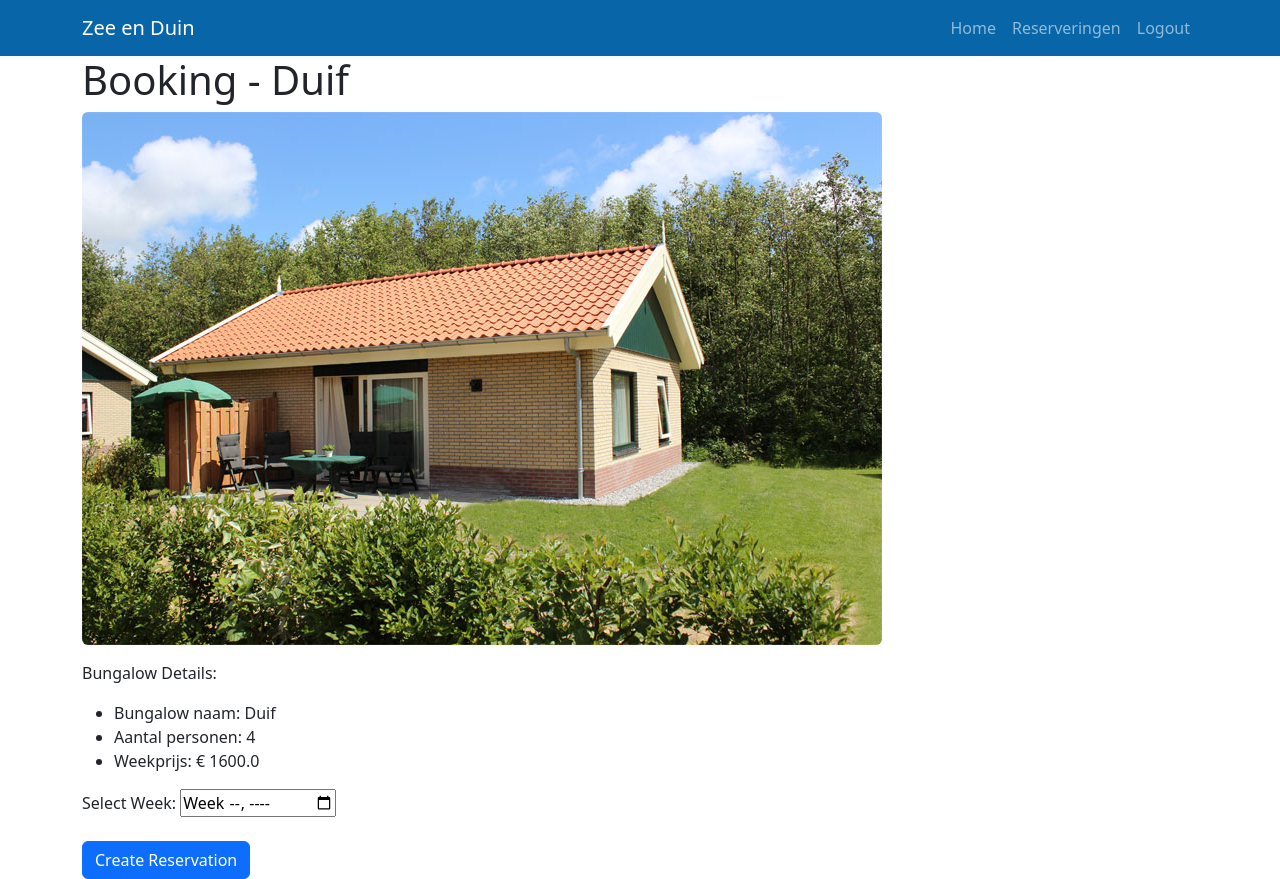
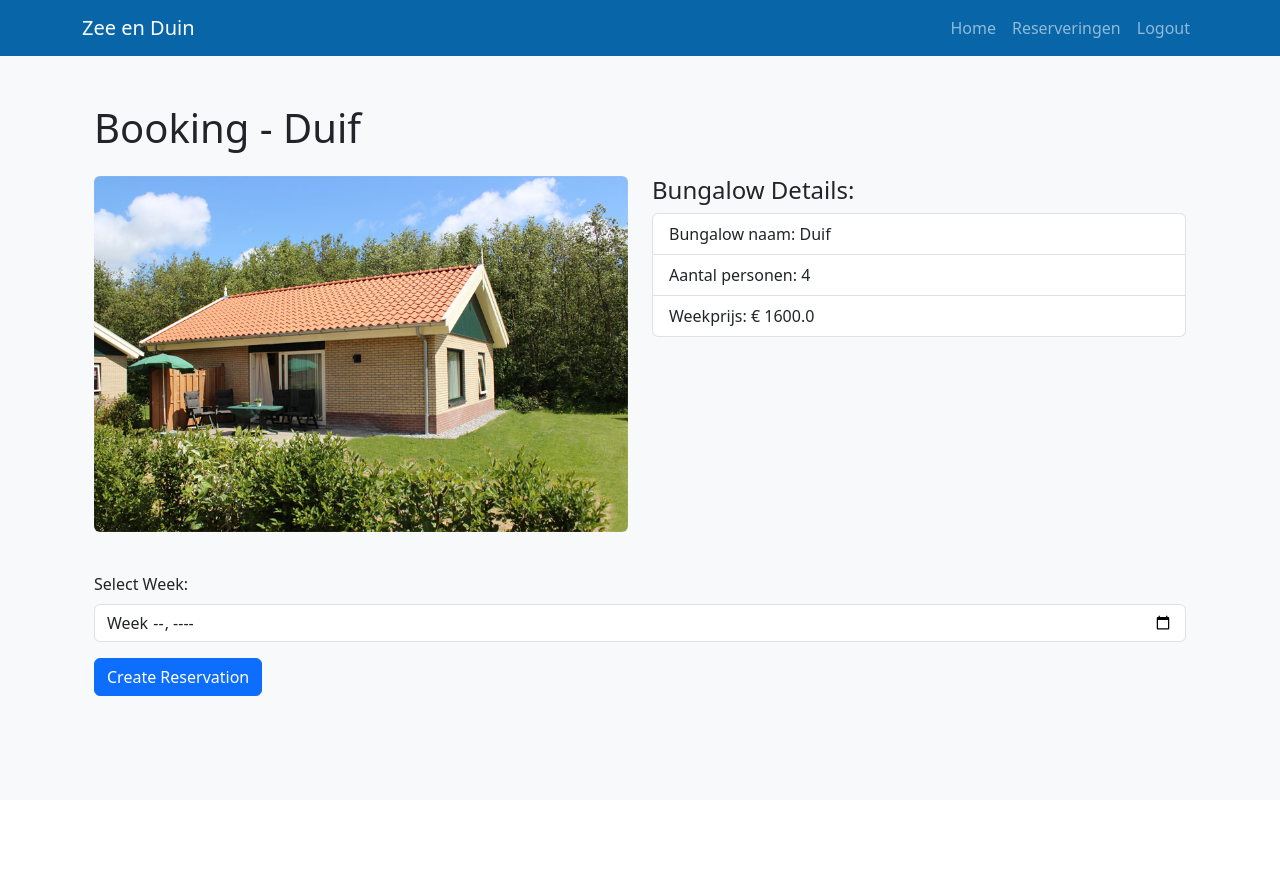
Before and after one commit to Reinder15/project_webtech, a Flask app: page /booking/1 in a window 1280 px wide. After the commit the page ends 696 px from the top, so only its background shows below. Run offline with Flask 3, Linux system fonts and the light colour scheme; a user stored in the database is signed in.

Commit message:
Booking page is prettier

```diff
--- a/website/templates/booking.html
+++ b/website/templates/booking.html
@@ -6,31 +6,42 @@ content%}
     <meta name="viewport" content="width=device-width, initial-scale=1.0" />
     <title>Booking</title>
   </head>
-  <body>
-    <h1>Booking - {{ bungalow.naam }}</h1>
+  <body class="bg-light">
+    <div class="container mt-5">
+        <h1 class="mb-4">Booking - {{ bungalow.naam }}</h1>
 
+        <div class="row">
+            <div class="col-md-6">
                 <figure class="figure">
                     <img
                         src="{{ url_for('static', filename='images/'+ bungalow.type.fotopath+'.jpg') }}"
-        class="rounded"
+                        class="img-fluid rounded"
+                        alt="{{ bungalow.naam }} Image"
                     />
                 </figure>
+            </div>
+            <div class="col-md-6">
+                <h4>Bungalow Details:</h4>
+                <ul class="list-group">
+                    <li class="list-group-item">Bungalow naam: {{ bungalow.naam }}</li>
+                    <li class="list-group-item">Aantal personen: {{ bungalow.type.aantal_personen }}</li>
+                    <li class="list-group-item">Weekprijs: € {{ bungalow.type.weekprijs }}</li>
+                </ul>
+            </div>
+        </div>
 
-    <p>Bungalow Details:</p>
-    <ul>
-      <li>Bungalow naam: {{ bungalow.naam }}</li>
-      <li>Aantal personen: {{ bungalow.type.aantal_personen }}</li>
-      <li>Weekprijs: € {{ bungalow.type.weekprijs }}</li>
-    </ul>
         <form
             action="{{ url_for('views.create_reservation', id=bungalow.id) }}"
             method="post"
+            class="mt-4"
         >
-      <label for="week">Select Week:</label>
-      <input type="week" id="week" name="week" required /> <br />
-      <br />
+            <div class="mb-3">
+                <label for="week" class="form-label">Select Week:</label>
+                <input type="week" id="week" name="week" class="form-control" required />
+            </div>
             <button type="submit" class="btn btn-primary">Create Reservation</button>
         </form>
+    </div>
   </body>
 </html>
 {% endblock %}
```
Also changed, not shown: instance/database.db. Lines whose indentation alone changed are shown as unchanged.
